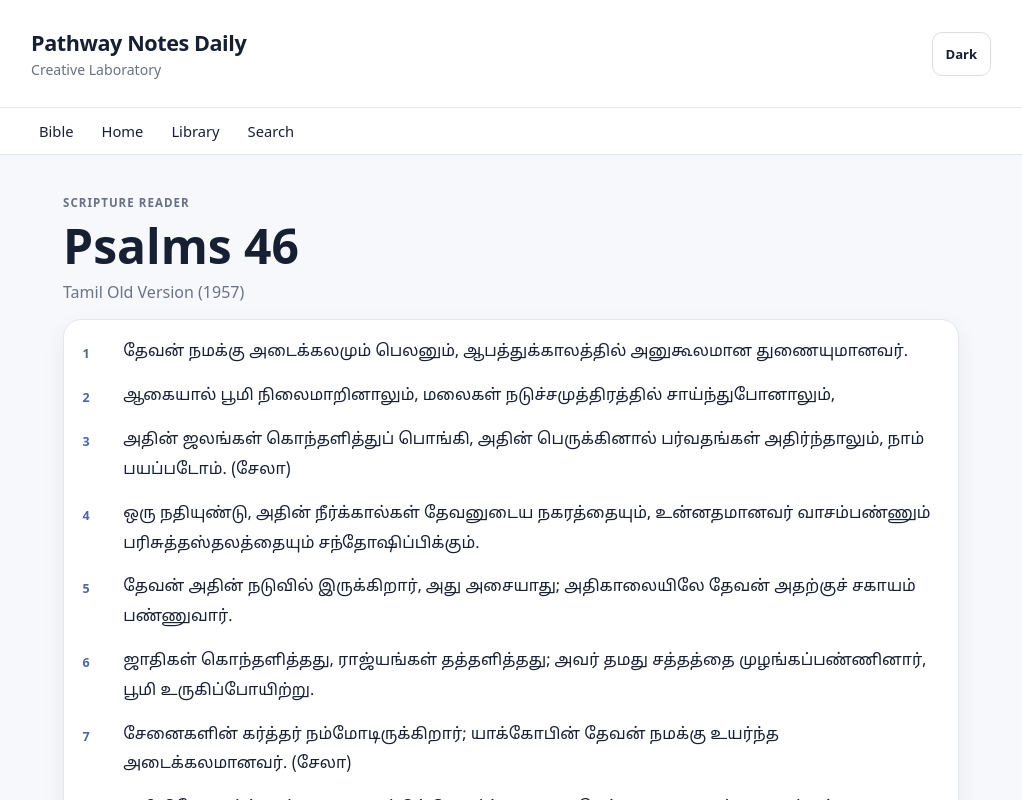
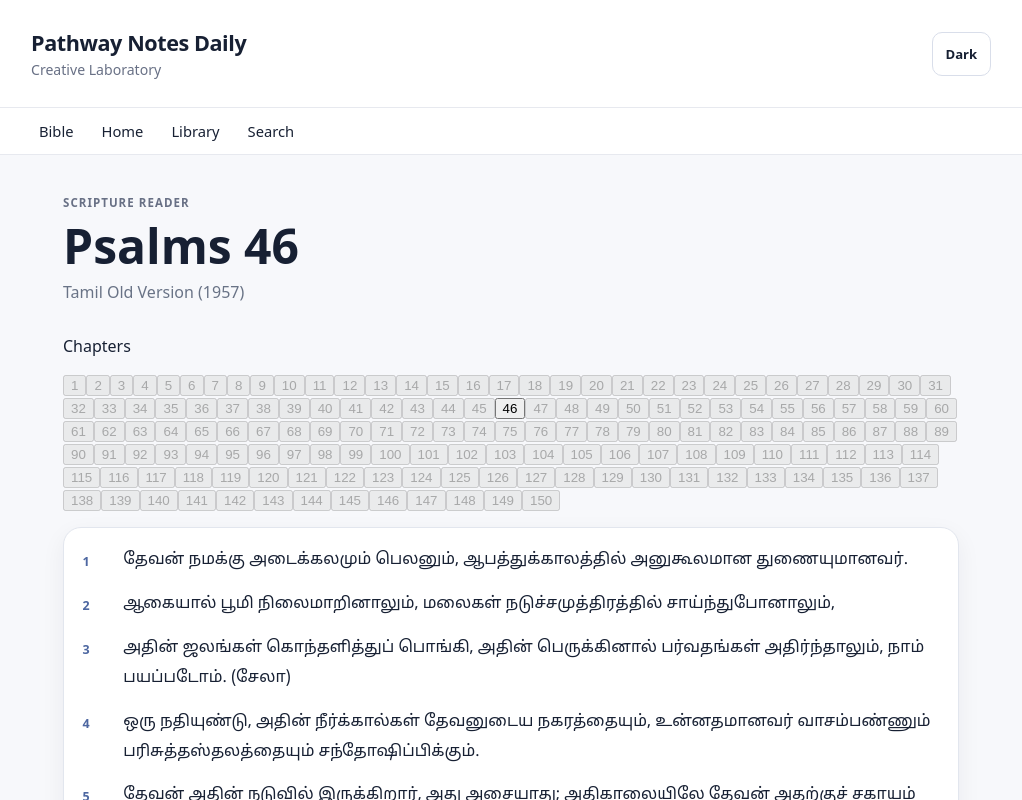
Before and after one commit to edwinsefer/Pathway-Notes-Daily-Lab, a React (Vite) app: page / in a window 1280 px wide. Both pictures are taken after a click on the button "Read Psalm 46". Shown: the top 800 px of the page, without its empty margins (129-1151 px from the left). Built offline with nearby package versions, Linux system fonts and the light colour scheme.

Commit message:
Add chapter navigation foundation

```diff
--- a/src/App.tsx
+++ b/src/App.tsx
@@ -55,6 +55,15 @@ function App() {
     setPage(nextPage)
     setIsFullPathwayOpen(false)
   }
+
+  const currentBook = bibleBooks.find((book) => book.name === selectedChapter.book)
+  const availableChapters = [psalm46, genesisChapter1Data, ...multiBookTest]
+    .filter((chapter, index, chapters) =>
+      chapters.findIndex((item) => item.book === chapter.book && item.chapter === chapter.chapter) === index,
+    )
+  const currentBookChapters = currentBook
+    ? Array.from({ length: currentBook.chapters }, (_, index) => index + 1)
+    : []
 
   return (
     <div className="site-shell">
@@ -229,6 +238,42 @@ function App() {
               <p>{selectedChapter.translation}</p>
             </div>
 
+            {currentBook && (
+              <div className="chapter-picker" aria-label={`Chapters in ${selectedChapter.book}`}>
+                <p className="chapter-picker-title">Chapters</p>
+                <div className="chapter-picker-grid">
+                  {currentBookChapters.map((chapterNumber) => {
+                    const chapterData = availableChapters.find(
+                      (chapter) => chapter.book === selectedChapter.book && chapter.chapter === chapterNumber,
+                    )
+                    const isCurrent = selectedChapter.chapter === chapterNumber
+
+                    return chapterData ? (
+                      <button
+                        key={chapterNumber}
+                        className={`chapter-number-button${isCurrent ? ' active' : ''}`}
+                        type="button"
+                        onClick={() => openScripture(chapterData)}
+                        aria-current={isCurrent ? 'page' : undefined}
+                      >
+                        {chapterNumber}
+                      </button>
+                    ) : (
+                      <button
+                        key={chapterNumber}
+                        className="chapter-number-button unavailable"
+                        type="button"
+                        disabled
+                        title="Text not imported yet"
+                      >
+                        {chapterNumber}
+                      </button>
+                    )
+                  })}
+                </div>
+              </div>
+            )}
+
             <div className="scripture-chapter">
               {selectedChapter.verses.map((verse) => (
                 <p className="scripture-verse" key={verse.verse}>
```
